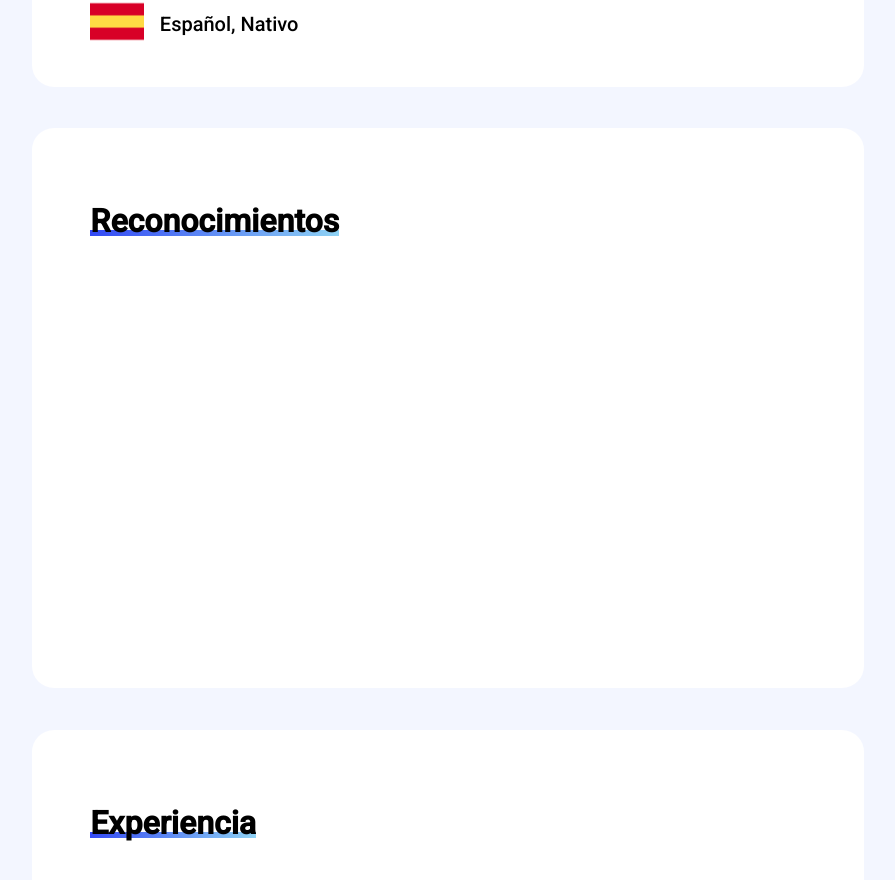
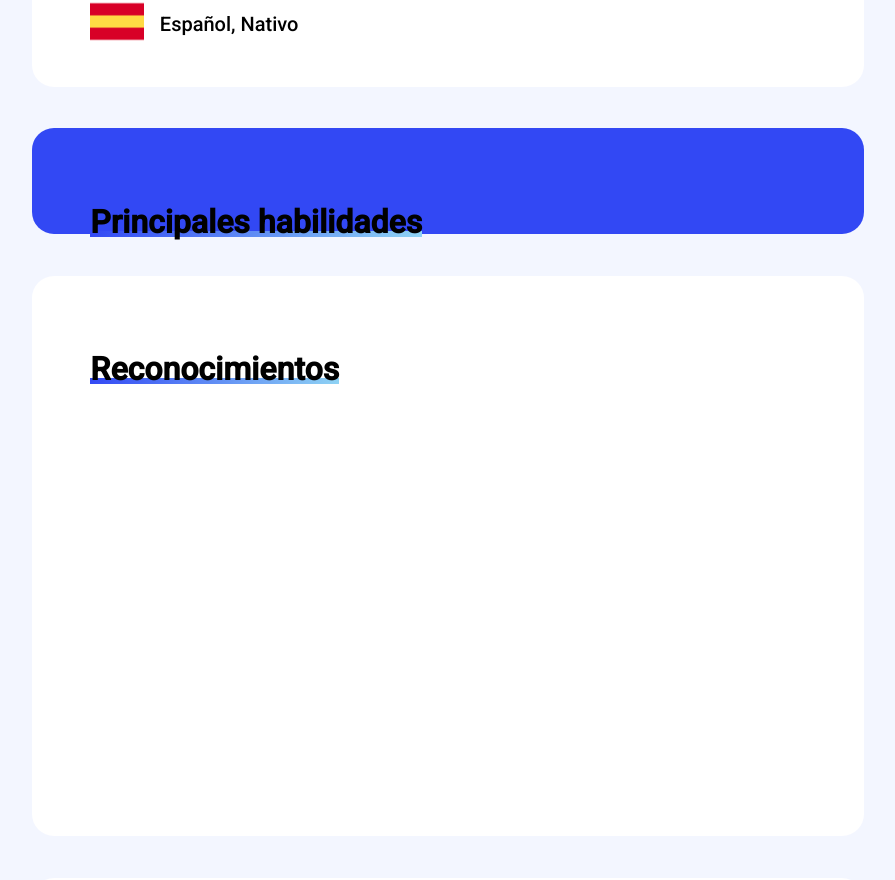
Before and after one commit to SrLozano/LozanoWebPage, an Angular app: page / in a window 1280 px wide. Shown: the part 3420-4300 px from the top of the page, without its empty margins (352-1247 px from the left). Built offline with nearby package versions, Linux system fonts and the light colour scheme.

Commit message:
Skills tab finished

```diff
--- a/src/app/right-tab/right-tab.component.html
+++ b/src/app/right-tab/right-tab.component.html
@@ -124,6 +124,10 @@
         </div>
     </div>
 
+    <div class="main-skills">
+        <app-tab-header [parentData]="main_skills"></app-tab-header>
+    </div>
+
     <div class="about-me">
         <app-tab-header [parentData]="rewards"></app-tab-header>
     </div>
--- a/src/app/right-tab/right-tab.component.scss
+++ b/src/app/right-tab/right-tab.component.scss
@@ -172,3 +172,13 @@
     padding-top: 1.7%;
     padding-left: 2%;
 }
+
+//The classes for the card set to fix the main-skills
+.main-skills{
+    background-color:rgb(50, 72, 244);
+    height: auto;
+    border-radius: 22px;
+    margin-top: 5%;
+    font-size: 1.1em;
+    line-height: 1.5em;
+}
--- a/src/app/right-tab/right-tab.component.ts
+++ b/src/app/right-tab/right-tab.component.ts
@@ -20,6 +20,7 @@ export class RightTabComponent implements OnInit {
   public rewards = "Reconocimientos"
   public experience = "Experiencia"
   public contact = "Contacto"
+  public main_skills = "Principales habilidades"
 
   constructor() { }
 
```
